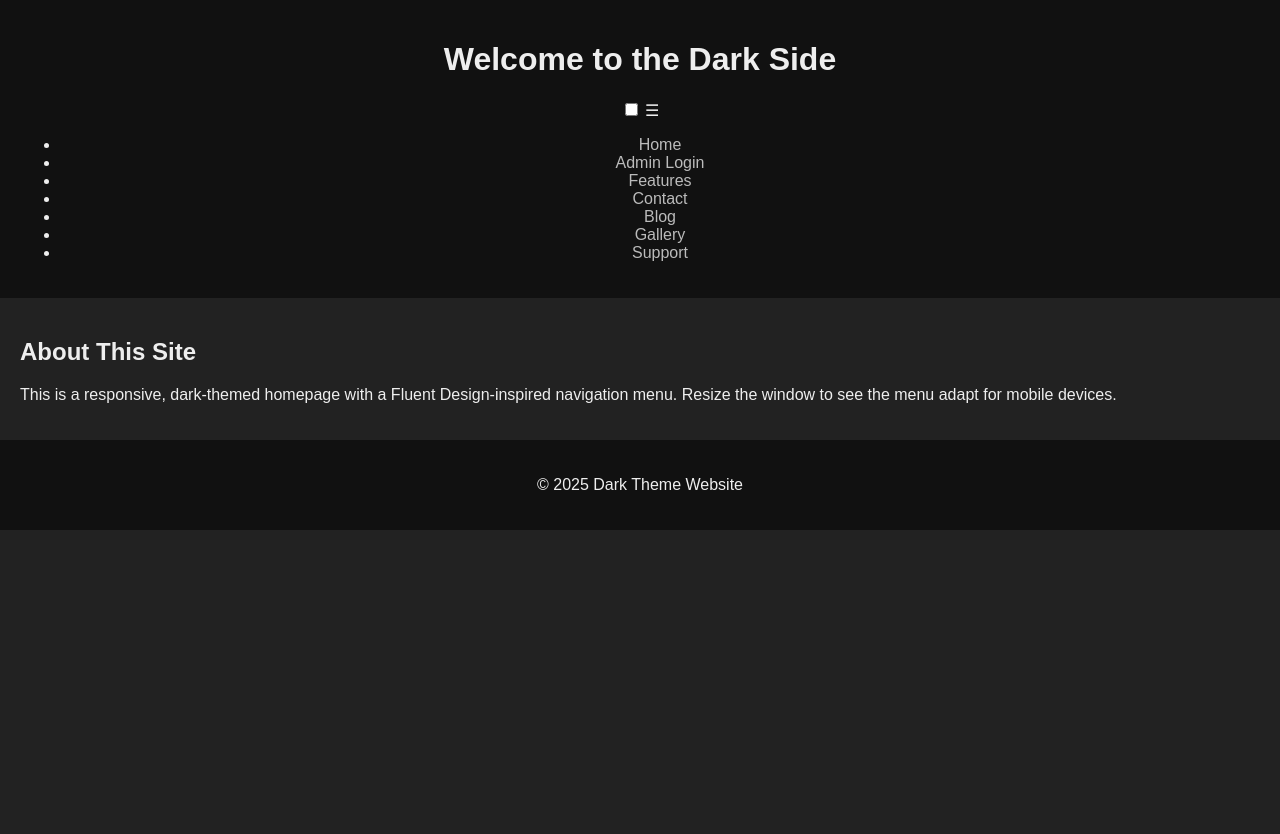
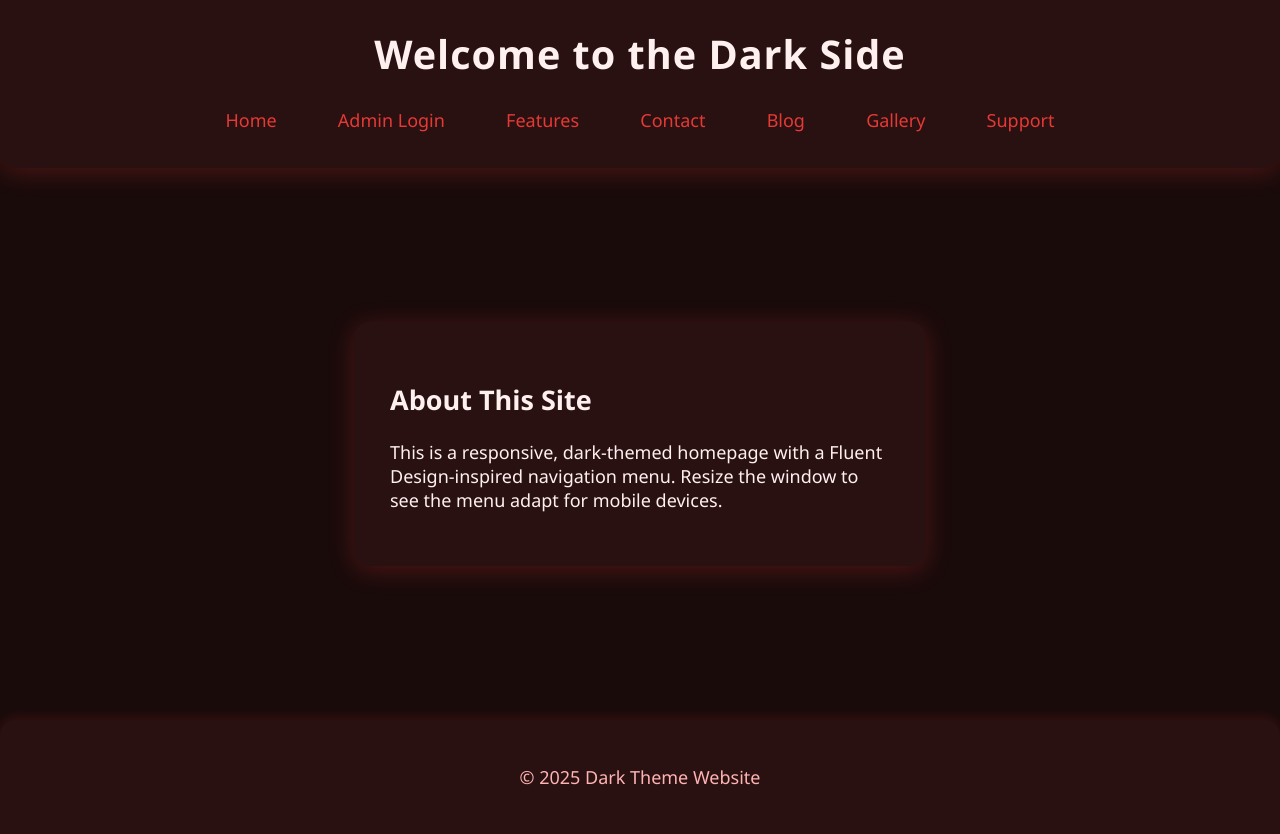
Before and after one commit to SmokeHound/joshburt.com.au, a PHP site: page / in a window 1280 px wide. Before the commit the page ends 530 px from the top, so only its background shows below. Run offline with PHP 8.4, Linux system fonts and the light colour scheme.

Commit message:
updated style

```diff
--- a/styles.css
+++ b/styles.css
@@ -1,74 +1,192 @@
-body {
-  background-color: #222;
-  color: #eee;
-  font-family: Arial, sans-serif;
+:root {
+    --color-bg: #1a0b0b;
+    --color-surface: #2a1111;
+    --color-primary: #e53935;
+    --color-accent: #ff5252;
+    --color-text: #fff0f0;
+    --color-secondary: #ffb3b3;
+    --shadow-depth: 0 4px 24px rgba(229,57,53,0.25);
+    --border-radius: 16px;
+    --transition: 0.2s cubic-bezier(.4,0,.2,1);
+}
+
+html, body {
+    height: 100%;
+    margin: 0;
+    padding: 0;
+    background: var(--color-bg);
+    color: var(--color-text);
+    font-family: 'Segoe UI', 'Arial', sans-serif;
+    font-size: 18px;
+    min-height: 100vh;
+}
+
+.container {
+    width: 90%;
+    max-width: 900px;
+    margin: 0 auto;
+    padding: 0 1rem;
+}
+
+.fluent-header {
+    background: var(--color-surface);
+    box-shadow: var(--shadow-depth);
+    border-bottom-left-radius: var(--border-radius);
+    border-bottom-right-radius: var(--border-radius);
+    margin-bottom: 2rem;
+    position: sticky;
+    top: 0;
+    z-index: 10;
+}
+
+.header-content {
+    display: flex;
+    flex-direction: column;
+    align-items: center;
+    padding: 1.5rem 0;
+}
+
+    .header-content h1 {
+        margin: 0 0 1rem 0;
+        font-size: 2.2rem;
+        letter-spacing: 1px;
+        font-weight: 700;
+    }
+
+.navbar {
+    width: 100%;
+    position: relative;
+}
+
+.nav-list {
+    display: flex;
+    gap: 1rem;
+    padding: 0;
+    margin: 0;
+    justify-content: center;
+    align-items: center;
+    list-style: none;
+}
+
+    .nav-list li {
         margin: 0;
         padding: 0;
     }
 
-header, footer {
-  background-color: #111;
-  padding: 20px;
-  text-align: center;
+.nav-btn {
+    color: var(--color-primary);
+    background: none;
+    border: none;
+    font-weight: 500;
+    padding: 0.5rem 1.2rem;
+    border-radius: 8px;
+    transition: background var(--transition), color var(--transition), box-shadow var(--transition);
+    cursor: pointer;
+    font-size: 1rem;
+    text-decoration: none;
+    display: inline-block;
+    outline: none;
 }
 
-nav a {
-  color: #bbb;
-  margin: 0 10px;
-  text-decoration: none;
+    .nav-btn:hover,
+    .nav-btn:focus {
+        background: var(--color-primary);
+        color: #fff;
+        box-shadow: 0 2px 8px rgba(229,57,53,0.2);
     }
 
-nav a:hover {
-  color: #fff;
+.nav-toggle {
+    display: none;
+}
+
+.nav-toggle-label {
+    display: none;
+    font-size: 2rem;
+    color: var(--color-primary);
+    cursor: pointer;
+    position: absolute;
+    right: 0;
+    top: 0.5rem;
+    padding: 0.5rem 1rem;
+    z-index: 20;
 }
 
 main {
-  padding: 20px;
+    min-height: 60vh;
+    display: flex;
+    align-items: center;
+    justify-content: center;
 }
 
-/* Login container styling */
-.login-container {
-  max-width: 400px;
-  margin: 50px auto;
-  background-color: #333;
-  padding: 20px;
-  border-radius: 5px;
+.fluent-card {
+    background: var(--color-surface);
+    box-shadow: var(--shadow-depth);
+    border-radius: var(--border-radius);
+    padding: 2rem;
+    width: 100%;
+    max-width: 500px;
+    margin: 2rem 0;
+    transition: box-shadow var(--transition), transform var(--transition);
 }
 
-.login-container h2 {
-  text-align: center;
-  color: #eee;
+    .fluent-card:hover {
+        box-shadow: 0 8px 32px rgba(229,57,53,0.3);
+        transform: translateY(-4px) scale(1.02);
     }
 
-.login-container label {
-  display: block;
-  margin-bottom: 5px;
-  color: #ccc;
+.fluent-footer {
+    background: var(--color-surface);
+    color: var(--color-secondary);
+    text-align: center;
+    padding: 1.5rem 0;
+    border-top-left-radius: var(--border-radius);
+    border-top-right-radius: var(--border-radius);
+    margin-top: 2rem;
+    box-shadow: 0 -2px 12px rgba(229,57,53,0.15);
 }
 
-.login-container input {
-  width: 100%;
-  padding: 8px;
-  margin-bottom: 10px;
-  border: none;
-  border-radius: 3px;
+@media (max-width: 700px) {
+    .header-content {
+        padding: 1rem 0;
     }
 
-.login-container button {
-  width: 100%;
-  padding: 10px;
-  border: none;
-  background-color: #555;
-  color: #eee;
-  border-radius: 3px;
-  cursor: pointer;
+    .nav-list {
+        flex-direction: column;
+        gap: 0;
+        background: var(--color-surface);
+        position: absolute;
+        top: 3.5rem;
+        right: 0;
+        left: 0;
+        display: none;
+        box-shadow: var(--shadow-depth);
+        border-bottom-left-radius: var(--border-radius);
+        border-bottom-right-radius: var(--border-radius);
+        z-index: 15;
     }
 
-.login-container button:hover {
-  background-color: #777;
+        .nav-list li {
+            text-align: center;
+            margin: 0.5rem 0;
         }
 
-.error {
-  color: red;
-  text-align: center;
+    .nav-toggle:checked + .nav-toggle-label + .nav-list {
+        display: flex;
     }
+
+    .nav-toggle-label {
+        display: block;
+    }
+}
+
+@media (max-width: 600px) {
+    .container {
+        width: 98%;
+        padding: 0 0.5rem;
+    }
+
+    .fluent-card {
+        padding: 1rem;
+        margin: 1rem 0;
+    }
+}
```
Lines whose indentation alone changed are shown as unchanged.
